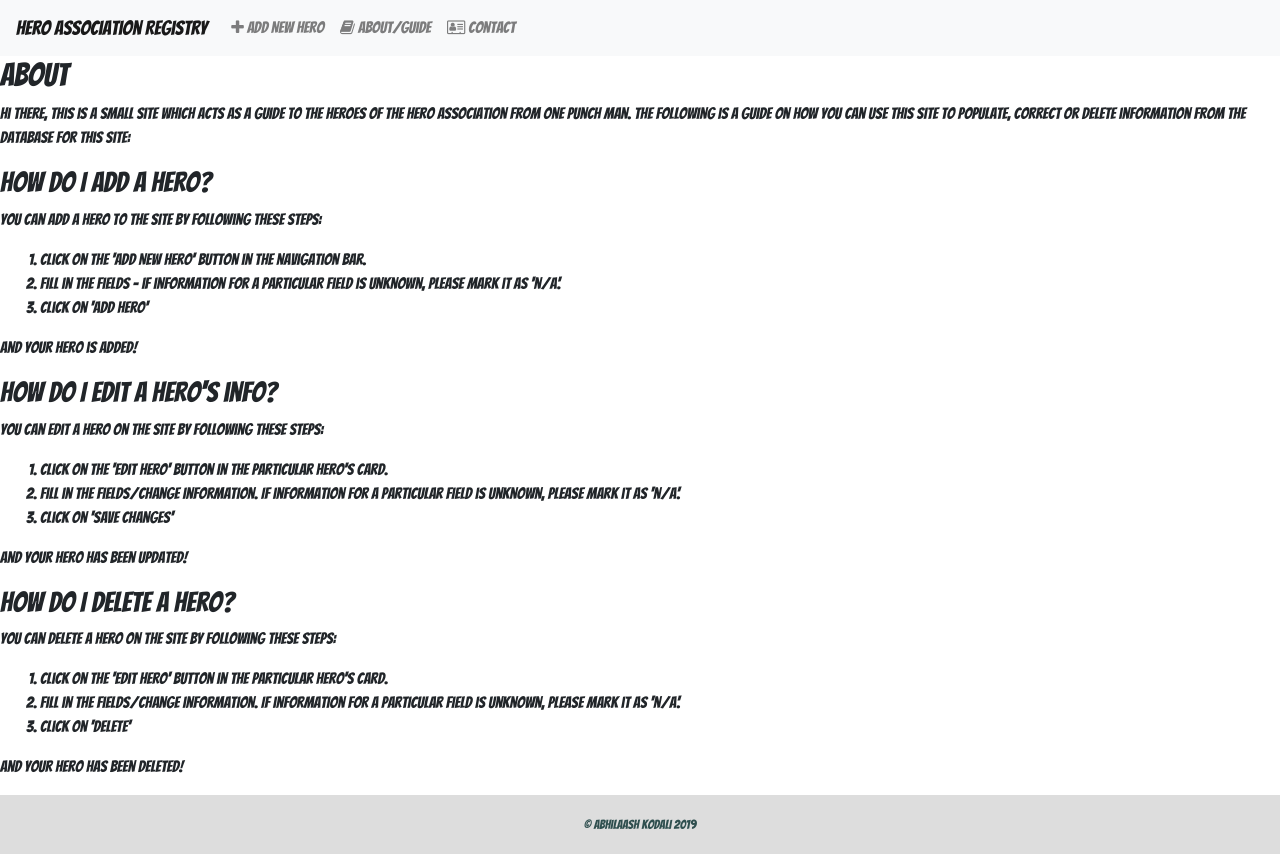
After one commit to ablshk/herodb, a Flask app: template templates/guide.html in a window 1280 px wide. The commit adds this page. Run offline with Flask 2, Linux system fonts and the light colour scheme; the template is opened without the code that fills it, so the values that code supplies are empty; some libraries are stand-ins or nearby versions.

Commit message:
added guide.html

```diff
--- /dev/null
+++ b/templates/guide.html
@@ -0,0 +1,41 @@
+{% extends "main.html" %}
+{% block content %}
+<h2>About</h2>
+<p>
+Hi there, this is a small site which acts as a guide to the heroes of the Hero Association from One Punch Man. The following is a guide on how you can use this site to populate, correct or delete information from the database for this site:
+</p>
+
+<h3>How do I add a hero?</h3>
+<p>You can add a hero to the site by following these steps:
+    <ol>
+        <li>Click on the 'Add New Hero' button in the navigation bar.</li>
+        <li>Fill in the fields - if information for a particular field is unknown, please mark it as 'n/a'.</li>
+        <li>Click on 'Add hero'</li>
+    </ol>
+    And your hero is added!
+</p>
+
+<h3>How do I edit a hero's info?</h3>
+<p>You can edit a hero on the site by following these steps:
+    <ol>
+        <li>Click on the 'Edit Hero' button in the particular hero's card.</li>
+        <li>Fill in the fields/change information. If information for a particular field is unknown, please mark it as 'n/a'.</li>
+        <li>Click on 'Save changes'</li>
+    </ol>
+    And your hero has been updated!
+</p>
+
+<h3>How do I delete a hero?</h3>
+<p>You can delete a hero on the site by following these steps:
+    <ol>
+        <li>Click on the 'Edit Hero' button in the particular hero's card.</li>
+        <li>Fill in the fields/change information. If information for a particular field is unknown, please mark it as 'n/a'.</li>
+        <li>Click on 'Delete'</li>
+    </ol>
+    And your hero has been deleted!
+</p>
+
+
+
+
+{% endblock %}
--- a/templates/main.html
+++ b/templates/main.html
@@ -113,7 +113,7 @@
                             <label>Abilities</label>
                             <input id="abilities" name="abilities" class="form-control" type="text">
                         </div>
-                        <button type="submit" class="btn btn-success">Submit</button>
+                        <button type="submit" class="btn btn-success">Add hero</button>
                     </form>
                 </div>
             </div>
```
